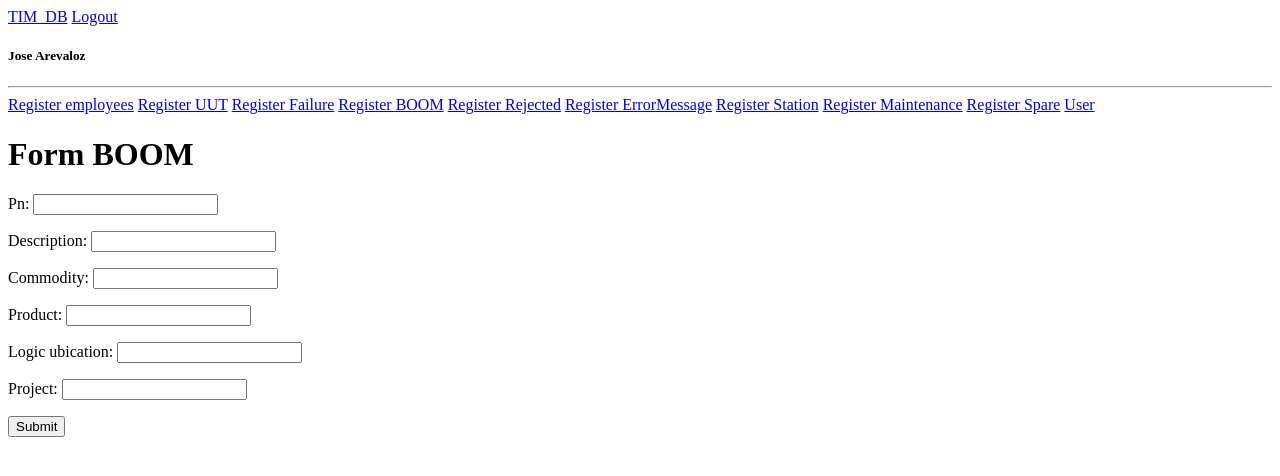
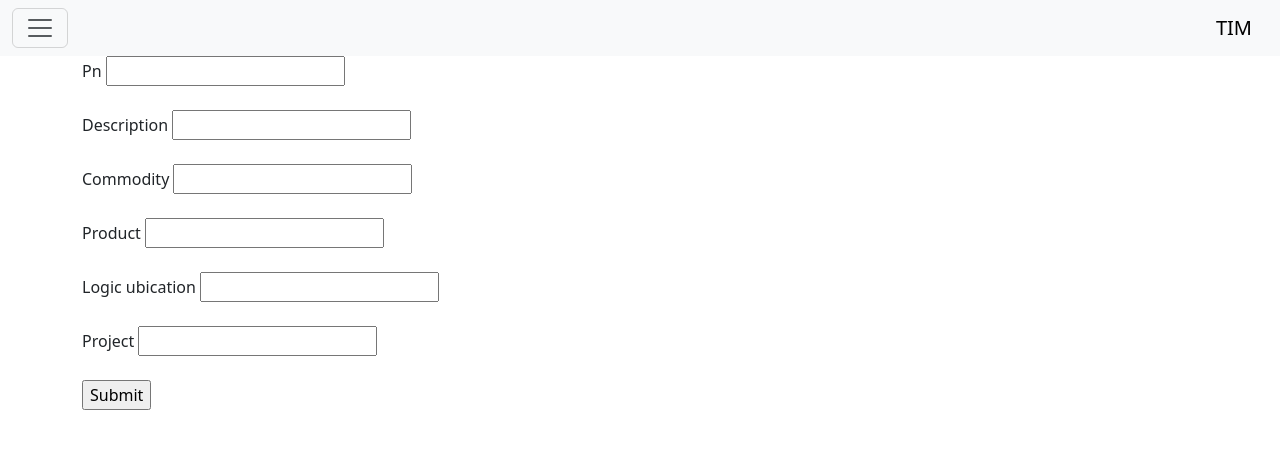
Before and after one commit to JoseArevalozz/Tim_db, a Django app: page /boom_form/ in a window 1280 px wide. Shown: the top 476 px of the page. Run offline with Django 4.2, Linux system fonts and the light colour scheme; a user stored in the database is signed in.

Commit message:
created nav

```diff
--- a/forms_db/forms.py
+++ b/forms_db/forms.py
@@ -14,6 +14,16 @@ class UutForm(ModelForm):
         fields = '__all__'
 
 class FailureForm(ModelForm):
+
+    def __init__(self, *args, **kwargs):
+        super().__init__(*args, **kwargs)
+        for visible in self.visible_fields():
+            if visible.name == 'status':
+                visible.field.widget.attrs['class'] = 'form-check-input'
+            else:
+                visible.field.widget.attrs['class'] = 'form-control mb-2 col-md-6 col-sm-6'
+
+        print(dir(visible.label_tag))
     class Meta:
         model = Failures
         fields = ['id_s', 'sn_f', 'id_er', 'analysis', 'rootCause', 'status', 'defectSymptom', 'shiftFailure', 'correctiveActions', 'comments']
--- a/forms_db/templates/base/boom_form.html
+++ b/forms_db/templates/base/boom_form.html
@@ -1,11 +1,20 @@
 {% extends 'main.html' %}
 
 {% block content %}
-<div>
+<div class="container">
     <h1>Form BOOM</h1>
     <form method="POST" action="">
         {% csrf_token %}
-        {{form.as_p}}
+        <!-- {{form.as_p}} -->
+
+        {% for row in form %}
+            <div class="form-group">
+                <label for="">{{row.label}}</label>
+                {{row}}
+            </div>
+            <br>
+        {% endfor %}
+
         <input type="submit" value="Submit">
     </form>
 </div>
--- a/templates/main.html
+++ b/templates/main.html
@@ -4,6 +4,8 @@
     <meta charset="UTF-8">
     <meta name="viewport" content="width=device-width, initial-scale=1.0">
     <title>Document</title>
+    <link href="https://cdn.jsdelivr.net/npm/bootstrap@5.3.1/dist/css/bootstrap.min.css" rel="stylesheet" integrity="sha384-4bw+/aepP/YC94hEpVNVgiZdgIC5+VKNBQNGCHeKRQN+PtmoHDEXuppvnDJzQIu9" crossorigin="anonymous">
+    <script src="https://cdn.jsdelivr.net/npm/bootstrap@5.3.1/dist/js/bootstrap.bundle.min.js" integrity="sha384-HwwvtgBNo3bZJJLYd8oVXjrBZt8cqVSpeBNS5n7C8IVInixGAoxmnlMuBnhbgrkm" crossorigin="anonymous"></script>
 
 </head>
 <body>
@@ -19,25 +21,10 @@
 
     {% if request.user.is_active  %}
     <div>
+        <!-- nav -->
         <div>
-            <a href="{% url 'home' %}">TIM_DB</a>
-            <a href="{% url 'logout' %}">Logout</a>
-            <br>
-            <h5>{{request.user.get_full_name}}</h5>
+            {% include 'nav.html' %}
         </div>
-
-        <hr>
-
-        <a href="{% url 'employees_form' %}">Register employees</a>
-        <a href="{% url 'uut_form' %}">Register UUT</a>
-        <a href="{% url 'failure_form' %}">Register Failure</a>
-        <a href="{% url 'boom_form' %}">Register BOOM</a>
-        <a href="{% url 'rejected_form' %}">Register Rejected</a>
-        <a href="{% url 'errorMessage_form' %}">Register ErrorMessage</a>
-        <a href="{% url 'station_form' %}">Register Station</a>
-        <a href="{% url 'maintenance_form' %}">Register Maintenance</a>
-        <a href="{% url 'spare_form' %}">Register Spare</a>
-        <a href="{% url 'user' 1 %}">User</a>
     </div>
     {% else %}
     <!-- logout -->
--- /dev/null
+++ b/templates/nav.html
@@ -0,0 +1,53 @@
+<nav class="navbar bg-body-tertiary fixed-top">
+
+    <div class="container-fluid">
+        <button class="navbar-toggler" type="button" data-bs-toggle="offcanvas" data-bs-target="#offcanvasNavbar" aria-controls="offcanvasNavbar" aria-label="Toggle navigation">
+            <span class="navbar-toggler-icon"></span>
+        </button>
+        <a class="navbar-brand" href="#">TIM</a>
+
+        <div class="offcanvas offcanvas-start" tabindex="-1" id="offcanvasNavbar" aria-labelledby="offcanvasNavbarLabel">
+            <div class="offcanvas-header">
+            <h5 class="offcanvas-title" id="offcanvasNavbarLabel">TIM</h5>
+            <button type="button" class="btn-close" data-bs-dismiss="offcanvas" aria-label="Close"></button>
+            </div>
+            <div class="offcanvas-body">
+            <ul class="navbar-nav justify-content-end flex-grow-1 pe-3">
+                <li class="nav-item">
+                    <a class="nav-link active" aria-current="page" href="#">Home</a>
+                </li>
+                <li class="nav-item">
+                    <a class="nav-link" href="{% url 'employees_form' %}">Register employees</a>
+                    <a class="nav-link" href="{% url 'uut_form' %}">Register UUT</a>
+                    <a class="nav-link" href="{% url 'failure_form' %}">Register Failure</a>
+                    <a class="nav-link" href="{% url 'boom_form' %}">Register BOOM</a>
+                    <a class="nav-link" href="{% url 'rejected_form' %}">Register Rejected</a>
+                    <a class="nav-link" href="{% url 'errorMessage_form' %}">Register ErrorMessage</a>
+                    <a class="nav-link" href="{% url 'station_form' %}">Register Station</a>
+                    <a class="nav-link" href="{% url 'maintenance_form' %}">Register Maintenance</a>
+                    <a class="nav-link" href="{% url 'spare_form' %}">Register Spare</a>
+                    <a class="nav-link" href="{% url 'user' 1 %}">User</a>
+                </li>
+                <li class="nav-item dropdown">
+                    <a class="nav-link dropdown-toggle" href="#" role="button" data-bs-toggle="dropdown" aria-expanded="false">
+                    Dropdown
+                    </a>
+                <ul class="dropdown-menu">
+                    <li><a class="dropdown-item" href="#">Action</a></li>
+                    <li><a class="dropdown-item" href="#">Another action</a></li>
+                    <li>
+                    <hr class="dropdown-divider">
+                    </li>
+                    <li><a class="dropdown-item" href="#">Something else here</a></li>
+                </ul>
+                </li>
+            </ul>
+            <form class="d-flex mt-3" role="search">
+                <input class="form-control me-2" type="search" placeholder="Search" aria-label="Search">
+                <button class="btn btn-outline-success" type="submit">Search</button>
+            </form>
+            </div>
+            <a href="{% url 'logout' %}">Logout</a>
+        </div>
+    </div>
+</nav>
```
Also changed, not shown: forms_db/templates/base/failure_form.html (+9 -3 lines), db.sqlite3.
